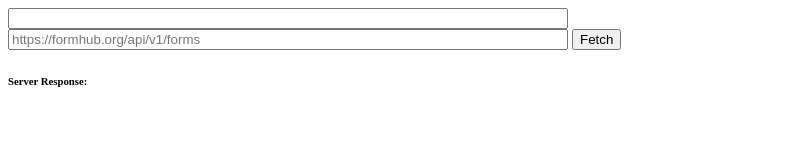
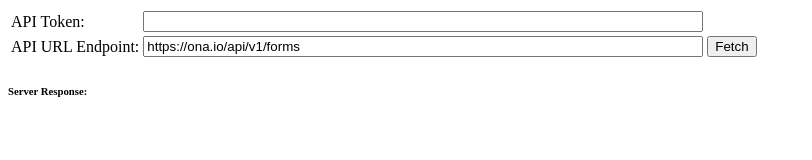
Before and after one commit to ukanga/js-ona-api-demos, a plain HTML site: page index.html in a window 1280 px wide. Shown: the whole page, without its empty margins (0-812 px from the left). Drawn offline with nearby package versions, Linux system fonts and the light colour scheme.

Commit message:
updated to point to ona.io

```diff
--- a/index.html
+++ b/index.html
@@ -1,6 +1,6 @@
 <html>
     <head>
-        <title>FH API Tester: JQuery</title>
+        <title>Ona API Tester: JQuery</title>
         <style type="text/css">
             #api_url, #token{
                 width: 560px;
@@ -10,10 +10,19 @@
     <body>
         <form name="apiform" action="" method="post">
             <div>
-                <input type="text" name="token" id="token" />
-                <br />
-                <input type="text" name="api_url" id="api_url" autocomplete="off" placeholder="https://formhub.org/api/v1/forms" />
-                <button type="button" name="fetchBtn" id="fetchBtn">Fetch</button>
+                <table>
+                    <tr>
+                        <td>API Token: </td>
+                        <td><input type="text" name="token" id="token" /></td>
+                    </tr>
+                    <tr>
+                        <td>API URL Endpoint: </td>
+                        <td>
+                            <input type="text" name="api_url" id="api_url" autocomplete="off" placeholder="https://ona.io/api/v1/forms" value="https://ona.io/api/v1/forms" />
+                            <button type="button" name="fetchBtn" id="fetchBtn">Fetch</button>
+                        </td>
+                    </tr>
+                </table>
             </div>
         </form>
         <h6>Server Response:</h6>
```
Also changed, not shown: 1 other file.
